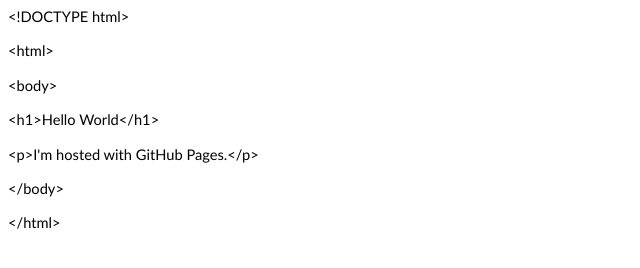
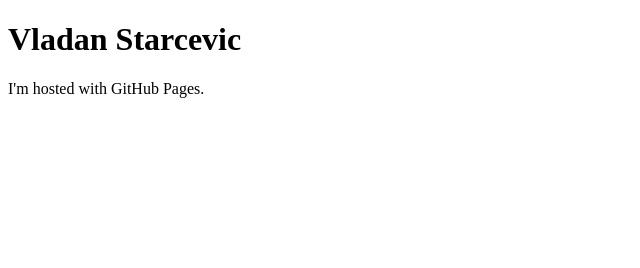
Before and after one commit to vladan29/vladan29.github.io, a plain HTML site: page index.html in a window 1280 px wide. Shown: the whole page, without its empty margins (0-640 px from the left). Drawn offline with Linux system fonts and the light colour scheme.

Commit message:
Update index.html

```diff
--- a/index.html
+++ b/index.html
@@ -1,28 +1,7 @@
-<!DOCTYPE HTML PUBLIC "-//W3C//DTD HTML 4.0 Transitional//EN">
-<HTML>
-<HEAD>
-	<META HTTP-EQUIV="CONTENT-TYPE" CONTENT="text/html; charset=utf-8">
-	<TITLE></TITLE>
-	<META NAME="GENERATOR" CONTENT="LibreOffice 4.1.6.2 (Linux)">
-	<META NAME="CREATED" CONTENT="0;0">
-	<META NAME="CHANGED" CONTENT="0;0">
-	<STYLE TYPE="text/css">
-	<!--
-		@page { size: 8.5in 11in; margin-left: 1.25in; margin-right: 1.25in; margin-top: 1in; margin-bottom: 1in }
-		P { margin-bottom: 0.08in }
-	-->
-	</STYLE>
-</HEAD>
-<BODY LANG="en-US" DIR="LTR">
-<P STYLE="margin-bottom: 0.14in; line-height: 115%"><FONT FACE="Calibri, serif"><FONT SIZE=2 STYLE="font-size: 11pt"><SPAN LANG="en">&lt;!DOCTYPE
-html&gt;</SPAN></FONT></FONT></P>
-<P STYLE="margin-bottom: 0.14in; line-height: 115%"><FONT FACE="Calibri, serif"><FONT SIZE=2 STYLE="font-size: 11pt"><SPAN LANG="en">&lt;html&gt;</SPAN></FONT></FONT></P>
-<P STYLE="margin-bottom: 0.14in; line-height: 115%"><FONT FACE="Calibri, serif"><FONT SIZE=2 STYLE="font-size: 11pt"><SPAN LANG="en">&lt;body&gt;</SPAN></FONT></FONT></P>
-<P STYLE="margin-bottom: 0.14in; line-height: 115%"><FONT FACE="Calibri, serif"><FONT SIZE=2 STYLE="font-size: 11pt"><SPAN LANG="en">&lt;h1&gt;Hello
-World&lt;/h1&gt;</SPAN></FONT></FONT></P>
-<P STYLE="margin-bottom: 0.14in; line-height: 115%"><FONT FACE="Calibri, serif"><FONT SIZE=2 STYLE="font-size: 11pt"><SPAN LANG="en">&lt;p&gt;I'm
-hosted with GitHub Pages.&lt;/p&gt;</SPAN></FONT></FONT></P>
-<P STYLE="margin-bottom: 0.14in; line-height: 115%"><FONT FACE="Calibri, serif"><FONT SIZE=2 STYLE="font-size: 11pt"><SPAN LANG="en">&lt;/body&gt;</SPAN></FONT></FONT></P>
-<P STYLE="margin-bottom: 0.14in; line-height: 115%"><FONT FACE="Calibri, serif"><FONT SIZE=2 STYLE="font-size: 11pt"><SPAN LANG="en">&lt;/html&gt;</SPAN></FONT></FONT></P>
-</BODY>
-</HTML>
+<!DOCTYPE html>
+<html>
+	<body>
+		<h1>Vladan Starcevic</h1>
+		<p>I'm hosted with GitHub Pages.</p>
+	</body>
+</html>
```
